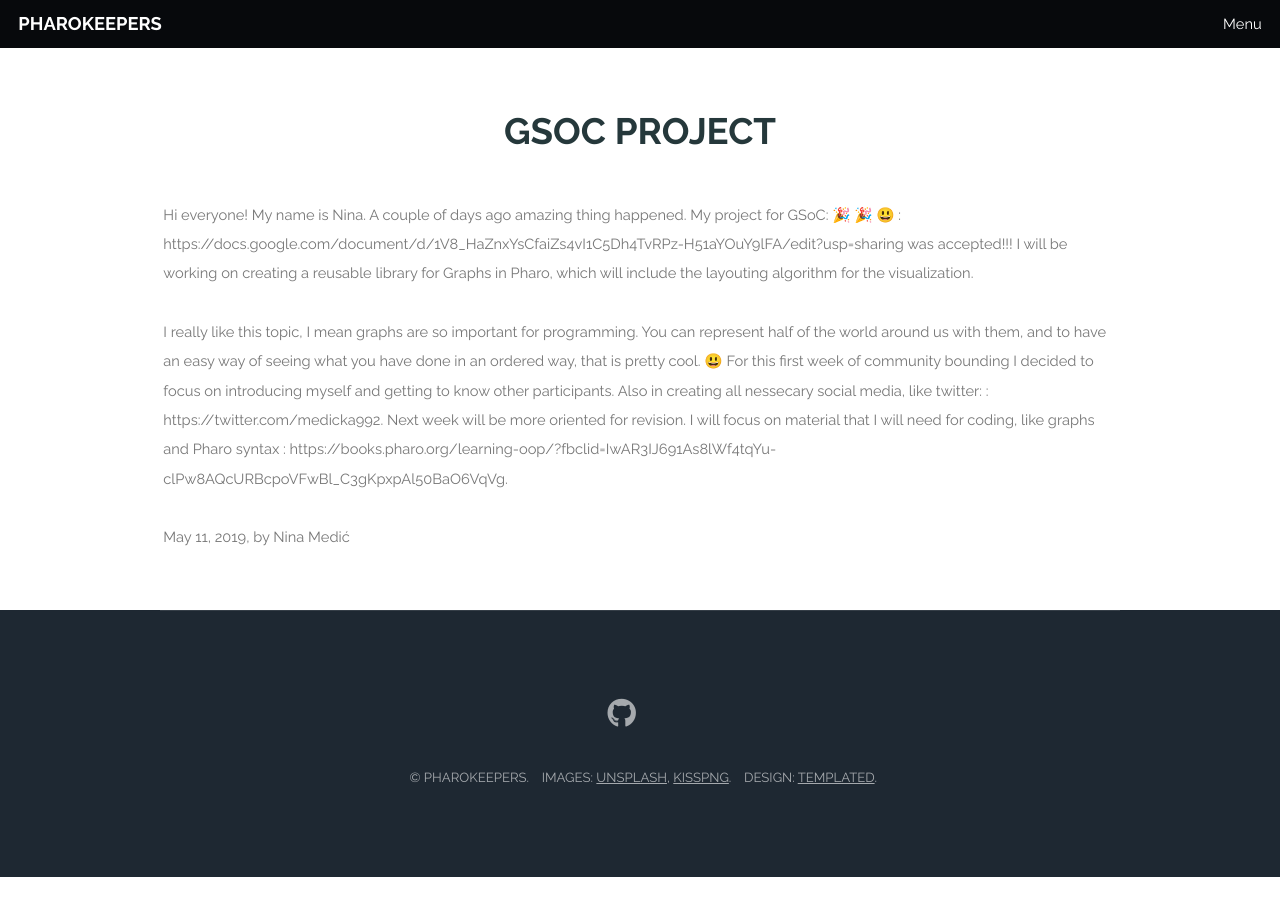
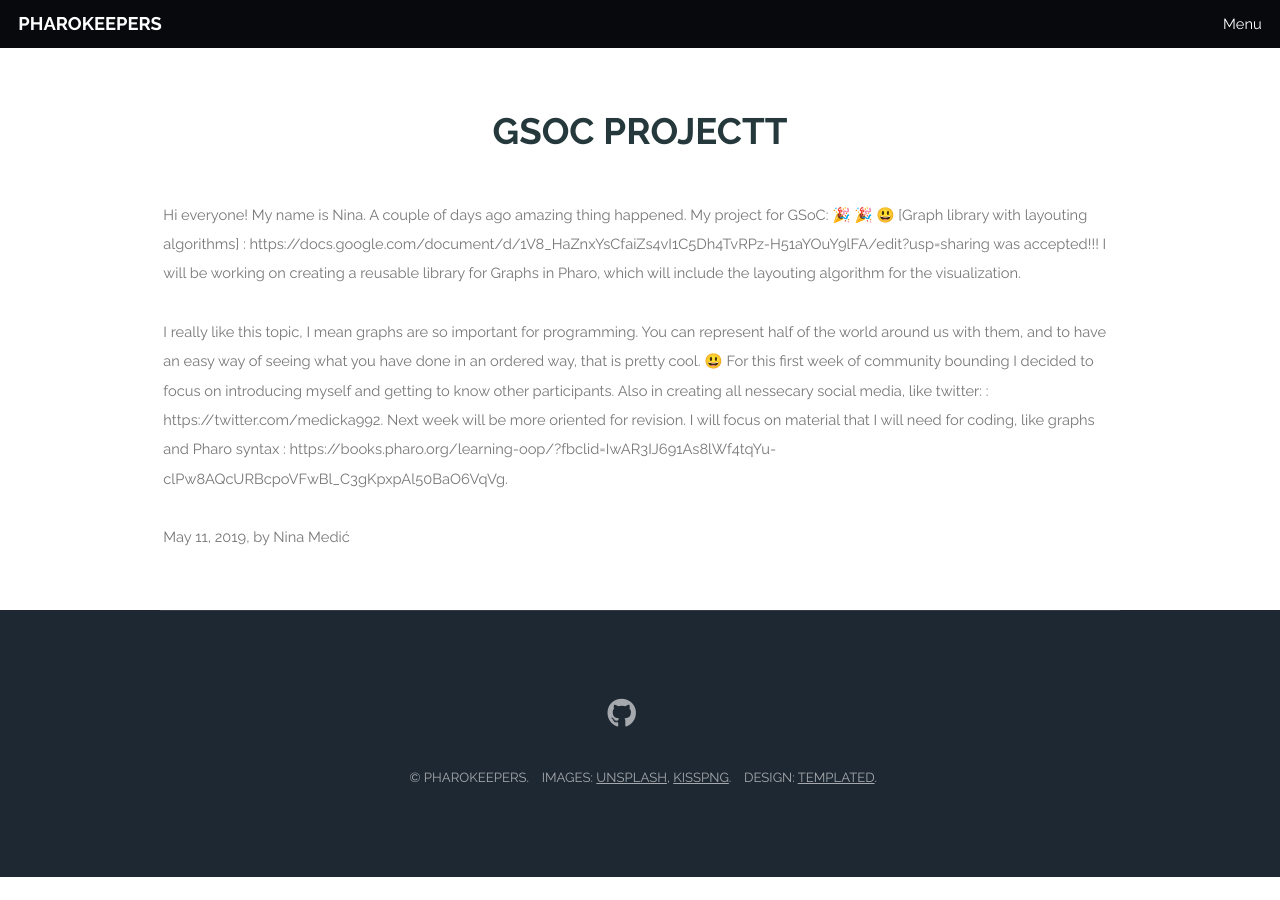
Before and after one commit to Pharokeepers/pharokeepers.github.io, a Jekyll site: the page built from _posts/2019-05-11-Nina_First_Week.markdown, in a window 1280 px wide. Built offline with Jekyll 4.4.1, drawn with Linux system fonts in a browser that asks for light colours; emoji names are drawn with the system emoji font; comment, search, counter and statistics services are not loaded.

Commit message:
Update 2019-05-11-Nina_First_Week.markdown

```diff
--- a/_posts/2019-05-11-Nina_First_Week.markdown
+++ b/_posts/2019-05-11-Nina_First_Week.markdown
@@ -1,7 +1,7 @@
 ---
 layout: post
 author: nm
-title: "GSoC project"
+title: "GSoC projectt"
 date: 2019-05-11 20:38:00 +0200
 categories: jekyll update
 comments: true
@@ -9,7 +9,7 @@ comments: true
 ---
 
 Hi everyone! My name is Nina.
-A couple of days ago amazing thing happened. My project for GSoC: :tada: :tada: :smiley: : https://docs.google.com/document/d/1V8_HaZnxYsCfaiZs4vI1C5Dh4TvRPz-H51aYOuY9lFA/edit?usp=sharing  was accepted!!!
+A couple of days ago amazing thing happened. My project for GSoC: :tada: :tada: :smiley: [Graph library with layouting algorithms]  : https://docs.google.com/document/d/1V8_HaZnxYsCfaiZs4vI1C5Dh4TvRPz-H51aYOuY9lFA/edit?usp=sharing  was accepted!!!
 I will be working on creating a reusable library for Graphs in Pharo, which will include the layouting algorithm for the visualization.
 
 
```
